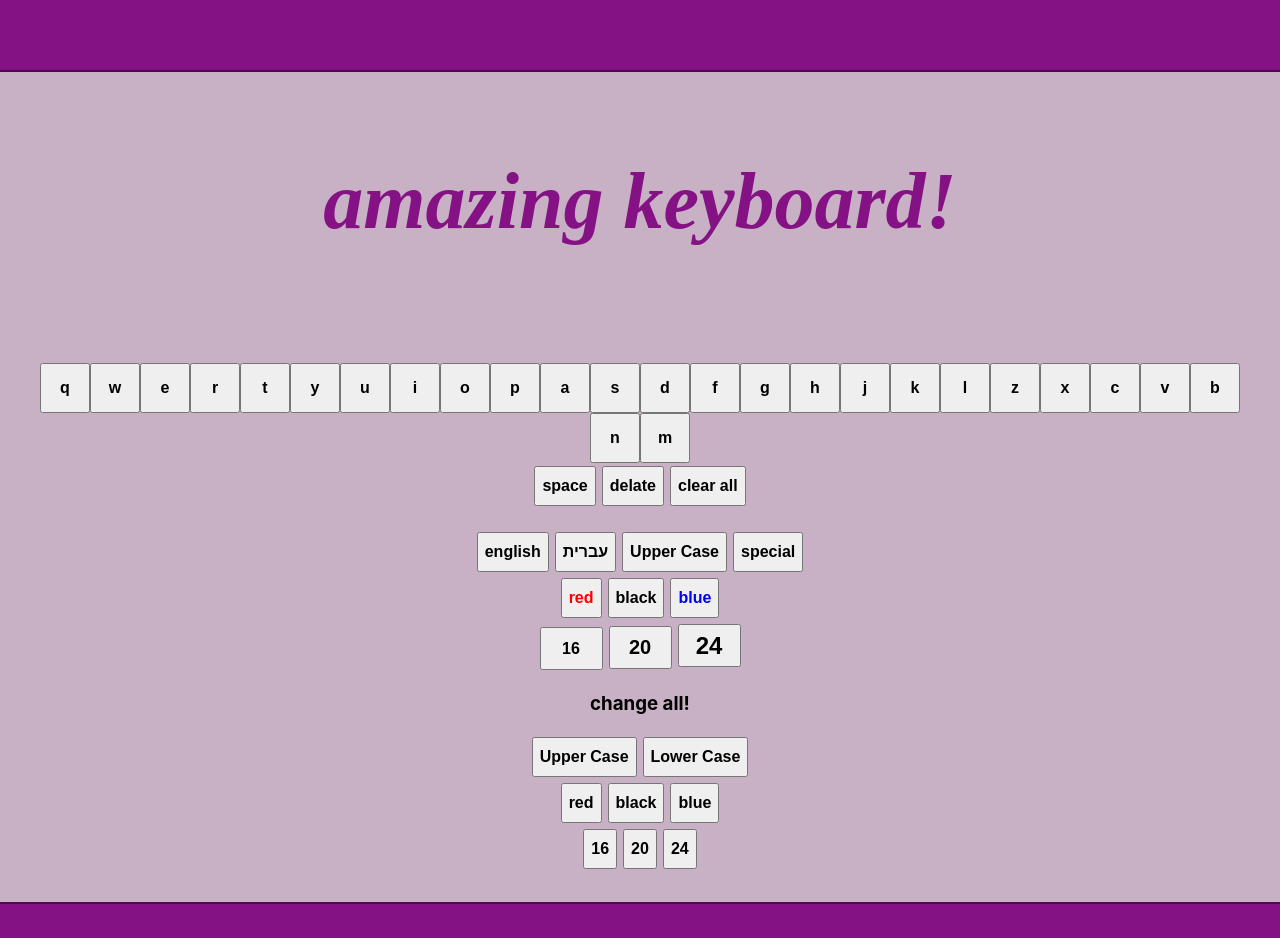
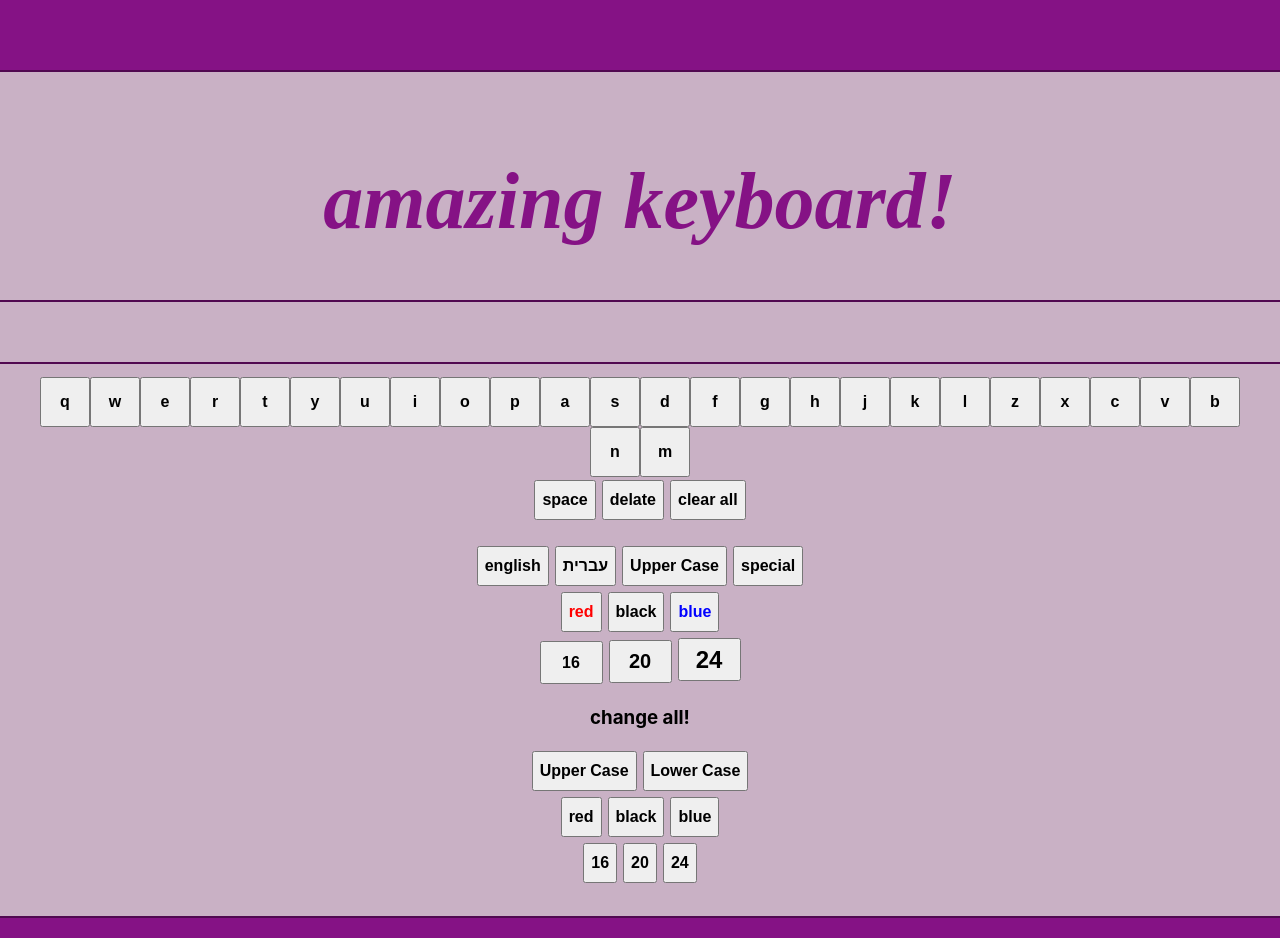
Before and after one commit to chana-oriya/project4mini1, a React (Create React App) app: page / in a window 1280 px wide. Shown: the top 938 px of the page. Built offline with nearby package versions, Linux system fonts and the light colour scheme.

Commit message:
with final css2

```diff
--- a/src/App.css
+++ b/src/App.css
@@ -52,10 +52,14 @@ div{
   text-align: center;
 }
 
-p{
+pre{
+  text-align: left;
   border: 2px solid rgb(80, 9, 80);
-  vertical-align:middle;
-  padding: auto;
+  padding: 5px;
+  border-radius: 10px;
+  display: flex;
+  align-items: center;
+  overflow:hidden;
 }
 
 #all{
```
